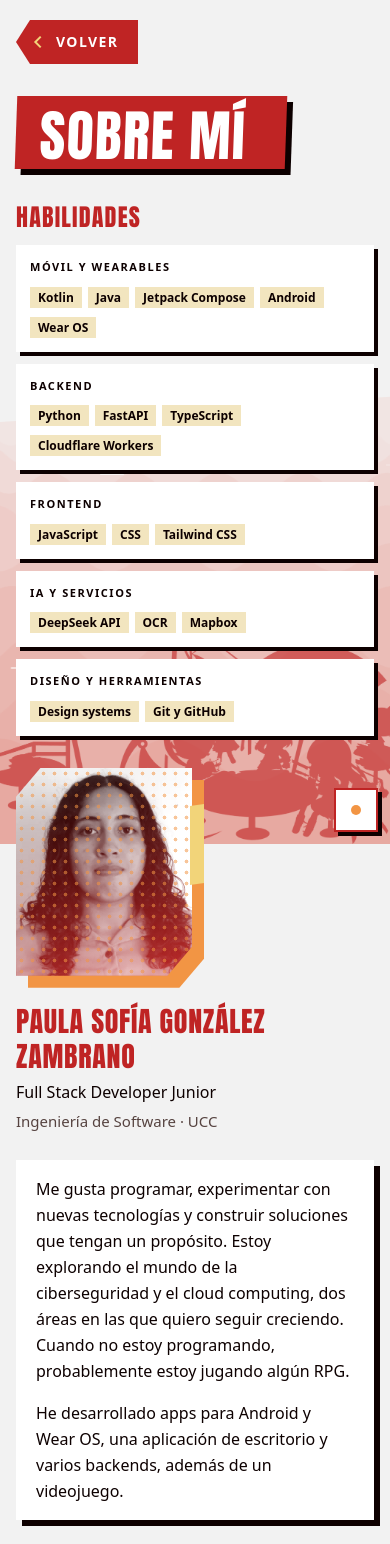
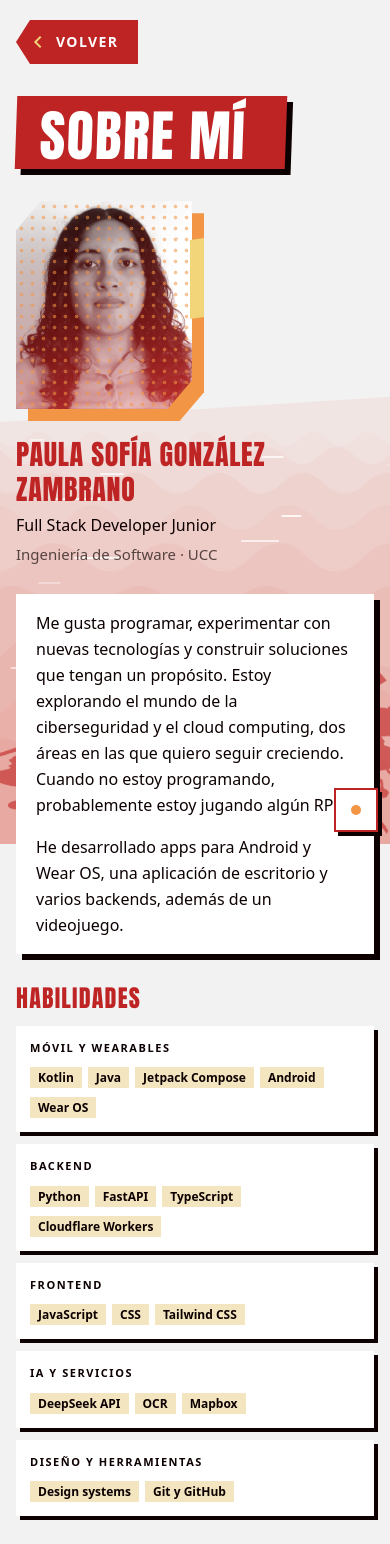
Before and after one commit to SoFzzz/Portafolio, a SvelteKit app: page /sobre-mi in a window 390 px wide. Shown: the top 1544 px of the page. Built offline with nearby package versions, Linux system fonts and the light colour scheme.

Commit message:
fix: en móvil, Sobre mí muestra la presentación antes que las habilidades

```diff
--- a/scripts/check-nav.mjs
+++ b/scripts/check-nav.mjs
@@ -118,6 +118,21 @@ try {
 		ok(mail.full && mail.text === 'gonzalezambranopaula840@gmail.com', `${w}px correo completo en Contacto ("${mail.text}")`);
 	}
 
+	// 4d. Sobre mí en móvil: la presentación (foto) va antes que Habilidades; solo hay un bloque visible
+	for (const [w, h] of [[390, 844], [1440, 900]]) {
+		await c.send('Emulation.setDeviceMetricsOverride', { width: w, height: h, deviceScaleFactor: 1, mobile: w < 768 });
+		await goto(base + 'sobre-mi/');
+		const r = await c.ev(() => {
+			const skills = [...document.querySelectorAll('h2')].filter(
+				(e) => e.textContent.trim() === 'Habilidades' && e.getClientRects().length > 0
+			);
+			const photo = [...document.querySelectorAll('img')].find((i) => (i.alt || '').startsWith('Retrato'));
+			return { n: skills.length, skillsTop: skills[0]?.getBoundingClientRect().top + scrollY, photoTop: photo.getBoundingClientRect().top + scrollY };
+		});
+		ok(r.n === 1, `${w}px /sobre-mi/ un solo bloque Habilidades visible (${r.n})`);
+		if (w < 768) ok(r.skillsTop > r.photoTop, `${w}px /sobre-mi/ Habilidades (${Math.round(r.skillsTop)}) después de la foto (${Math.round(r.photoTop)})`);
+	}
+
 	// 5. Móvil
 	await c.send('Emulation.setDeviceMetricsOverride', { width: 375, height: 812, deviceScaleFactor: 1, mobile: true });
 	for (const r of ROUTES) {
--- a/src/lib/components/templates/SectionShell.svelte
+++ b/src/lib/components/templates/SectionShell.svelte
@@ -21,7 +21,7 @@
 		path: string;
 		intro?: string;
 		backHref?: string;
-		/** Contenido opcional a la derecha del título (en escritorio), para equilibrar el peso visual. */
+		/** Contenido opcional a la derecha del título (solo desde lg; por debajo se oculta), para equilibrar el peso visual. */
 		aside?: Snippet;
 		children: Snippet;
 	} = $props();
@@ -59,7 +59,7 @@
 			{/if}
 		</div>
 		{#if aside}
-			<div class="min-w-0 lg:w-[46%] lg:max-w-[40rem] xl:w-[52%] xl:max-w-[52rem]">{@render aside()}</div>
+			<div class="min-w-0 max-lg:hidden lg:w-[46%] lg:max-w-[40rem] xl:w-[52%] xl:max-w-[52rem]">{@render aside()}</div>
 		{/if}
 	</div>
 
--- a/src/routes/sobre-mi/+page.svelte
+++ b/src/routes/sobre-mi/+page.svelte
@@ -6,13 +6,8 @@
 	import { profile } from '$lib/data/profile';
 </script>
 
-<SectionShell
-	title="Sobre mí"
-	path="/sobre-mi/"
-	description="Quién soy, qué tecnologías manejo y mi formación en Ingeniería de Software en la Universidad Cooperativa de Colombia."
->
-	<!-- Habilidades: tarjetas compactas arriba a la derecha, junto al título -->
-	{#snippet aside()}
+<!-- Habilidades: se pinta en dos sitios (con display:none en el que no se ve): arriba a la derecha desde lg, y entre la bio y Formación por debajo de lg -->
+{#snippet skills()}
 	<h2 class="mb-3 font-display text-2xl tracking-wider text-primary uppercase">Habilidades</h2>
 	<div class="grid grid-cols-1 gap-3 sm:grid-cols-2 xl:grid-cols-3">
 		{#each profile.skills as group}
@@ -26,6 +21,15 @@
 			</section>
 		{/each}
 	</div>
+{/snippet}
+
+<SectionShell
+	title="Sobre mí"
+	path="/sobre-mi/"
+	description="Quién soy, qué tecnologías manejo y mi formación en Ingeniería de Software en la Universidad Cooperativa de Colombia."
+>
+	{#snippet aside()}
+		<div class="hidden lg:block">{@render skills()}</div>
 	{/snippet}
 
 	<!-- Columna de lectura a la izquierda; la derecha queda libre para la silueta -->
@@ -47,6 +51,8 @@
 			{/each}
 		</div>
 
+		<div class="lg:hidden">{@render skills()}</div>
+
 		<div class="flex flex-col gap-3">
 			<h2 class="font-display text-[1.75rem] tracking-wider text-primary uppercase">Formación</h2>
 			{#each profile.education as e}
```
Lines whose indentation alone changed are shown as unchanged.
